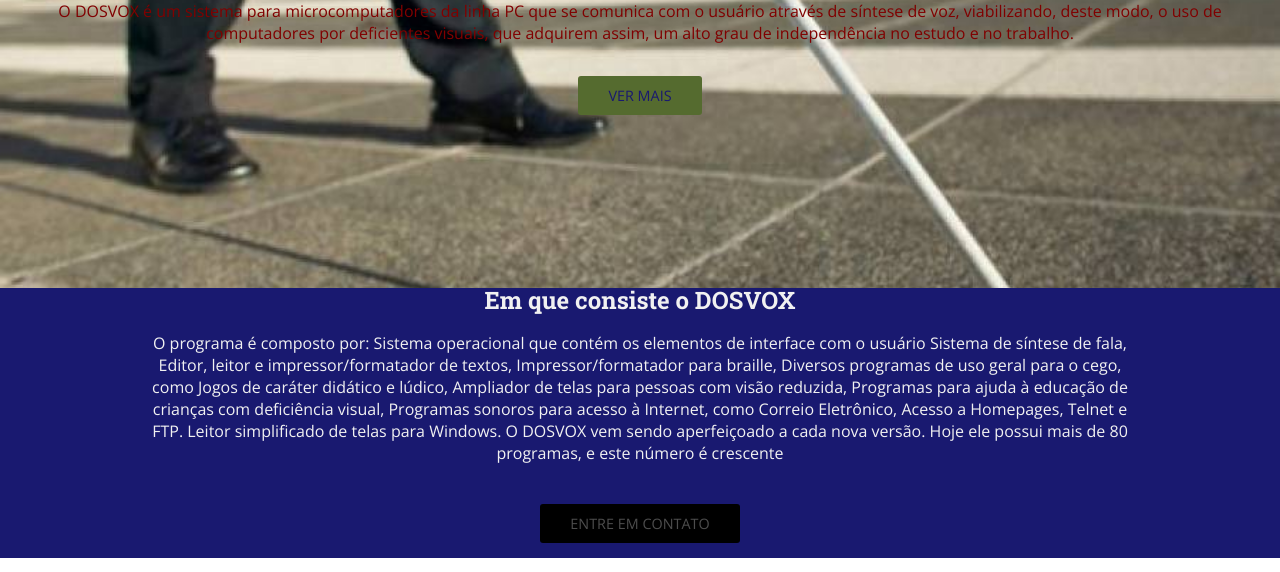
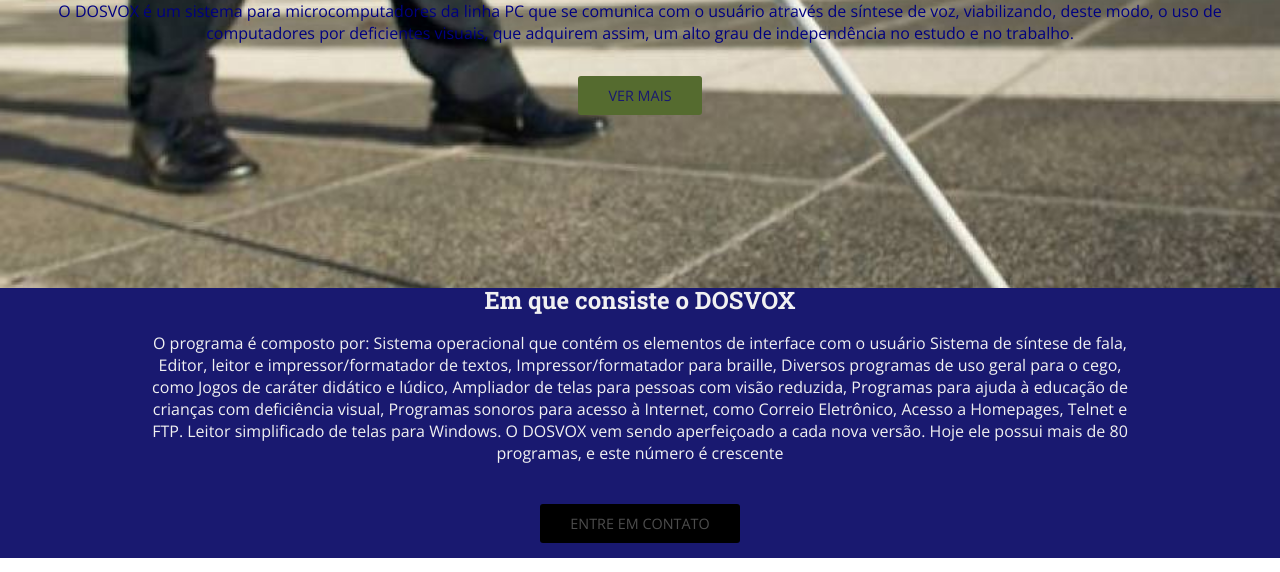
Before and after one commit to damarso/acessibilidade.github.io, a plain HTML site: page index.html in a window 1280 px wide. Shown: the part 306-878 px from the top of the page. Drawn offline with nearby package versions, Linux system fonts and the light colour scheme.

Commit message:
Update estilos.css

```diff
--- a/css/estilos.css
+++ b/css/estilos.css
@@ -73,7 +73,7 @@ header {
     background-size: cover;
     background-position: center;
     background-repeat: no-repeat;
-    color: #800000;
+    color: #000080;
     display: flex;
     flex-direction: column;
     align-items: center;
```
